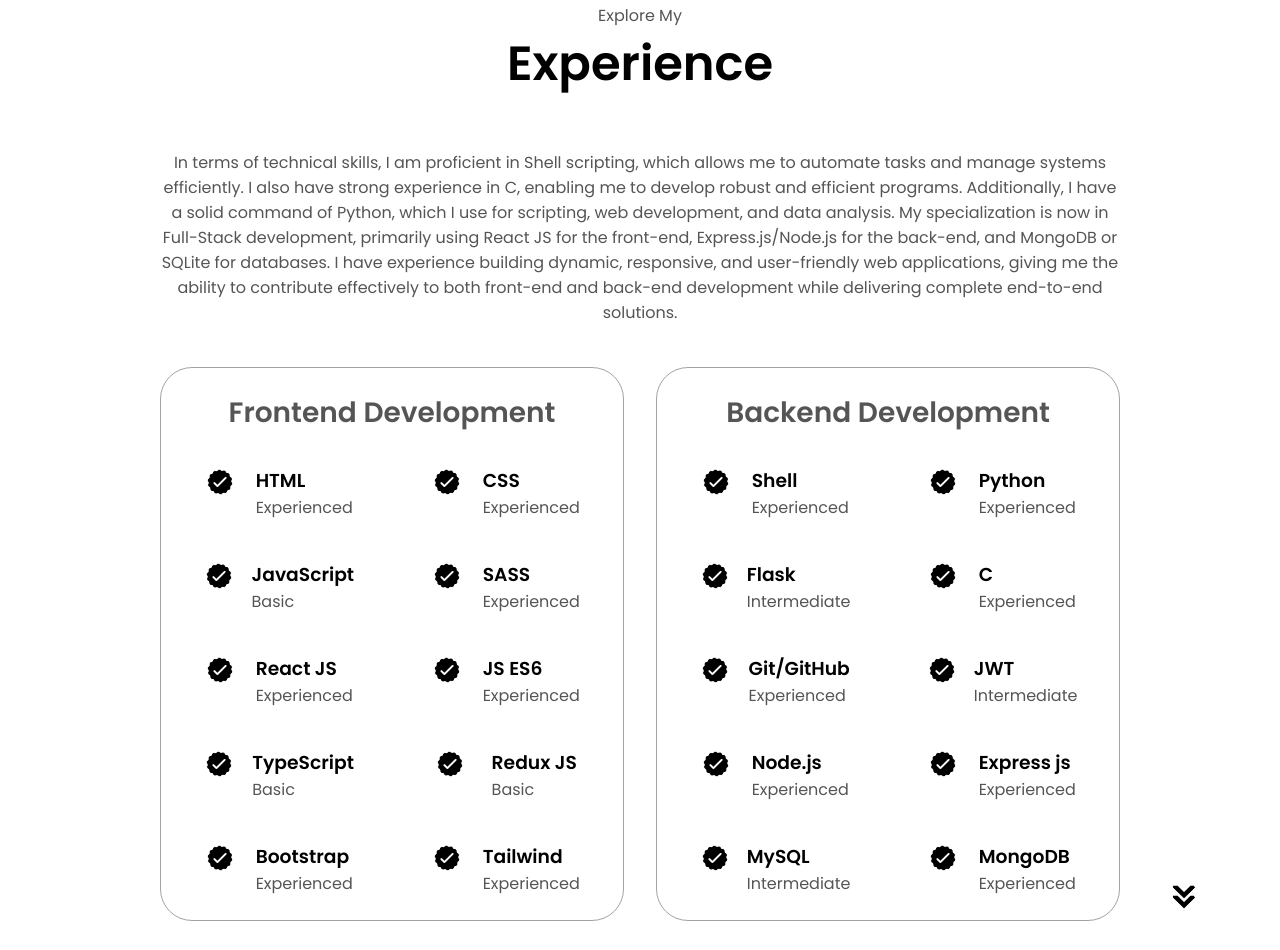
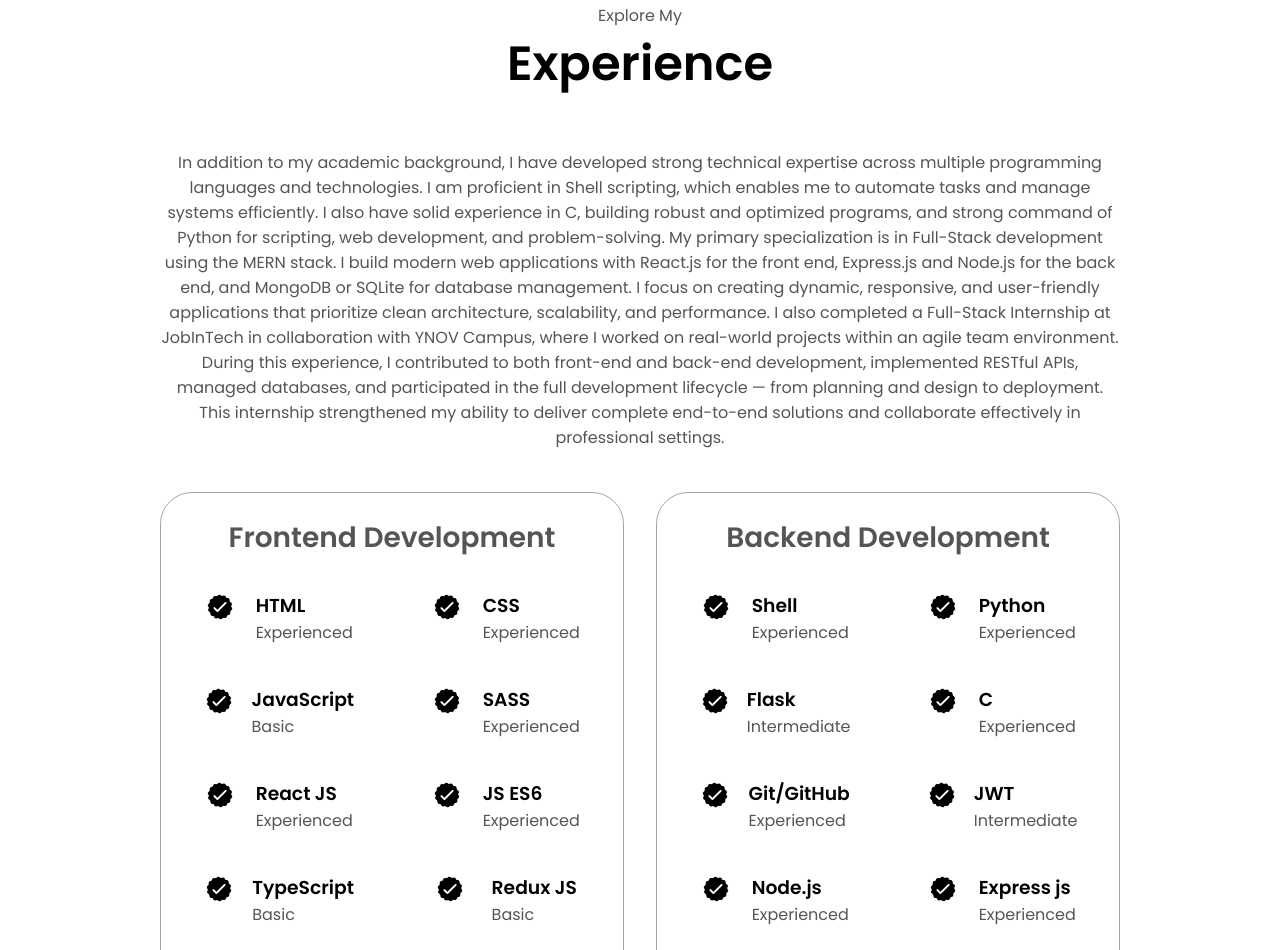
Before and after one commit to abdelaaziz11/html-css-js-portfolio, a plain HTML site: page index.html in a window 1280 px wide. Shown: the part 1693-2643 px from the top of the page. Drawn offline with Linux system fonts and the light colour scheme.

Commit message:
edit experience section

```diff
--- a/index.html
+++ b/index.html
@@ -142,17 +142,25 @@
       <h1 class="title">Experience</h1>
       <div class="text-container">
         <p style="text-align: center">
-          In terms of technical skills, I am proficient in Shell scripting,
-          which allows me to automate tasks and manage systems efficiently. I
-          also have strong experience in C, enabling me to develop robust and
-          efficient programs. Additionally, I have a solid command of Python,
-          which I use for scripting, web development, and data analysis. My
-          specialization is now in Full-Stack development, primarily using React
-          JS for the front-end, Express.js/Node.js for the back-end, and MongoDB
-          or SQLite for databases. I have experience building dynamic,
-          responsive, and user-friendly web applications, giving me the ability
-          to contribute effectively to both front-end and back-end development
-          while delivering complete end-to-end solutions.
+          In addition to my academic background, I have developed strong
+          technical expertise across multiple programming languages and
+          technologies. I am proficient in Shell scripting, which enables me to
+          automate tasks and manage systems efficiently. I also have solid
+          experience in C, building robust and optimized programs, and strong
+          command of Python for scripting, web development, and problem-solving.
+          My primary specialization is in Full-Stack development using the MERN
+          stack. I build modern web applications with React.js for the front
+          end, Express.js and Node.js for the back end, and MongoDB or SQLite
+          for database management. I focus on creating dynamic, responsive, and
+          user-friendly applications that prioritize clean architecture,
+          scalability, and performance. I also completed a Full-Stack Internship
+          at JobInTech in collaboration with YNOV Campus, where I worked on
+          real-world projects within an agile team environment. During this
+          experience, I contributed to both front-end and back-end development,
+          implemented RESTful APIs, managed databases, and participated in the
+          full development lifecycle — from planning and design to deployment.
+          This internship strengthened my ability to deliver complete end-to-end
+          solutions and collaborate effectively in professional settings.
         </p>
       </div>
       <div class="experience-details-container">
```
